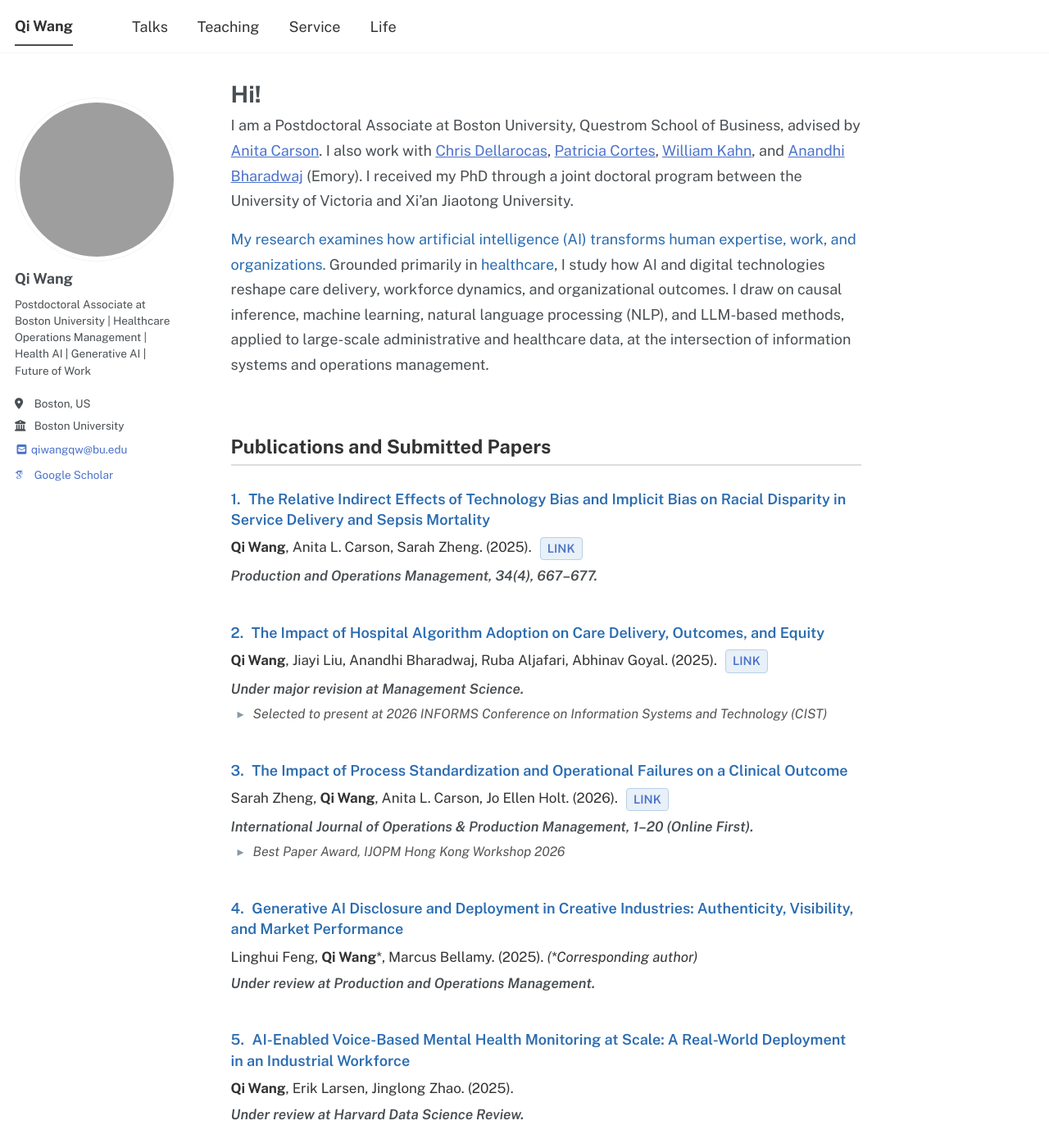
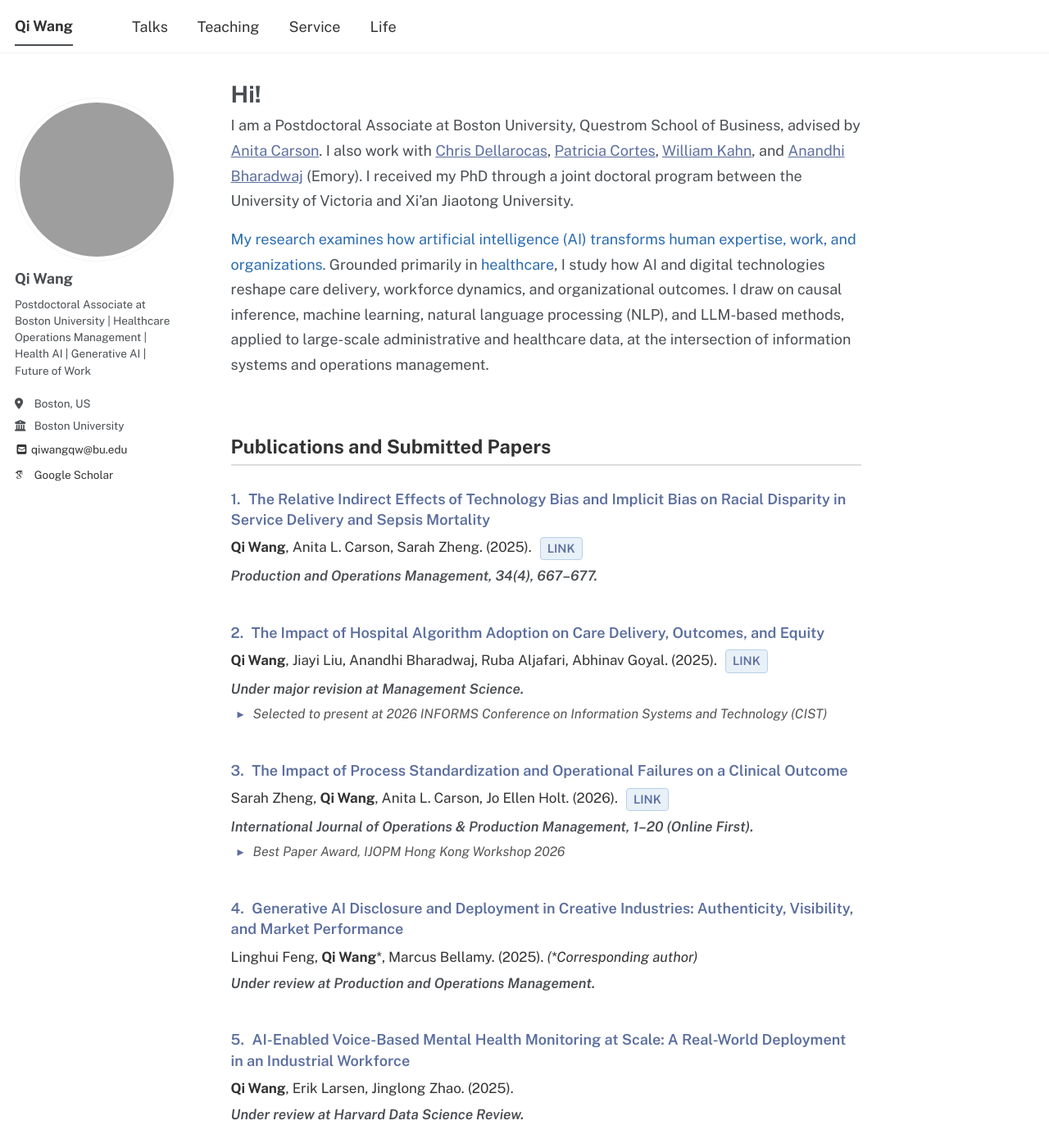
Before and after one commit to qiwang-katherine/qiwang-katherine.github.io, a Jekyll site: the page built from _pages/about.md, in a window 1280 px wide and 1400 px high. Shown: the whole window at 82% size. Built offline with Jekyll 4.4.1, drawn with Linux system fonts in a browser that asks for light colours; some web fonts are replaced; a script bundle is joined from its source files by our own code; library files that are not in the unit come from our copies.

Commit message:
main.scss

```diff
--- a/assets/css/main.scss
+++ b/assets/css/main.scss
@@ -77,14 +77,25 @@
 /* ========== Links ========== */
 a,
 .page__content a,
-.author__urls a,
 .talk-list a {
-  color: #4C72C9 !important;
+  color: #5B6E9E !important;
 }
 
 a:hover,
 .page__content a:hover {
-  color: #3A5BA0 !important;
+  color: #46567E !important;
+}
+
+/* Sidebar contact links stay dark */
+.author__urls a,
+.author__urls a:visited,
+.author__urls a i {
+  color: #333 !important;
+}
+
+.author__urls a:hover {
+  color: #000 !important;
+  text-decoration: underline !important;
 }
 
 /* ========== Publications ========== */
@@ -106,7 +117,7 @@
 .archive__item .pub-title {
   font-size: 18px !important;
   font-weight: 600 !important;
-  color: #2B6CB0 !important;
+  color: #5B6E9E !important;
   margin: 0 0 0.45em 0 !important;
   padding: 0 !important;
   line-height: 1.4 !important;
@@ -261,6 +272,6 @@
   content: "\25B8";
   position: absolute;
   left: -1.2em;
-  color: #8899A6;
+  color: #5B6E9E;
   font-style: normal;
 }
```
